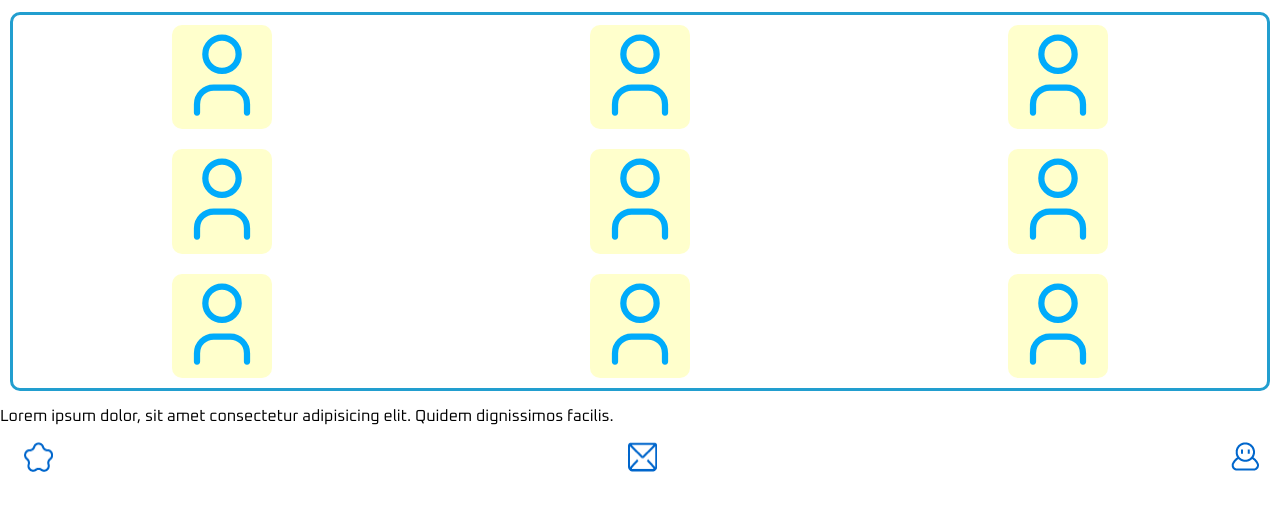
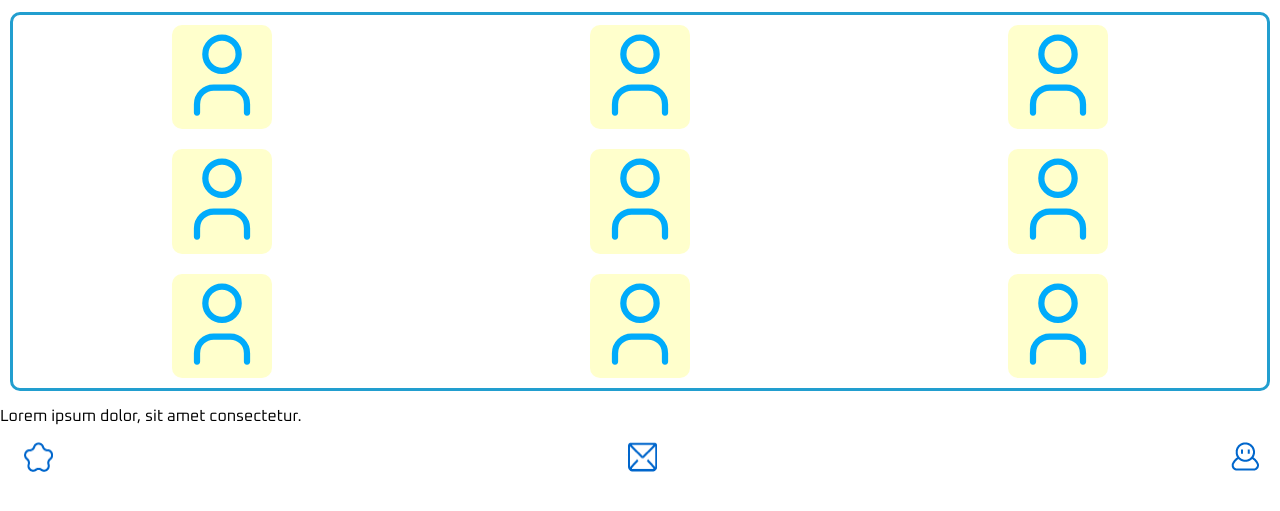
Before and after one commit to desauth/cuidadoras365, a plain HTML site: page index.html in a window 1280 px wide. Shown: the part 149-660 px from the top of the page. Drawn offline with Linux system fonts and the light colour scheme.

Commit message:
Alpha 0.0.10v

```diff
--- a/index.html
+++ b/index.html
@@ -120,7 +120,7 @@
             </div>
         </section>
         <p class="texto">
-            Lorem ipsum dolor, sit amet consectetur adipisicing elit. Quidem dignissimos facilis.
+            Lorem ipsum dolor, sit amet consectetur.
         </p>
     </main>
     <footer>
```
